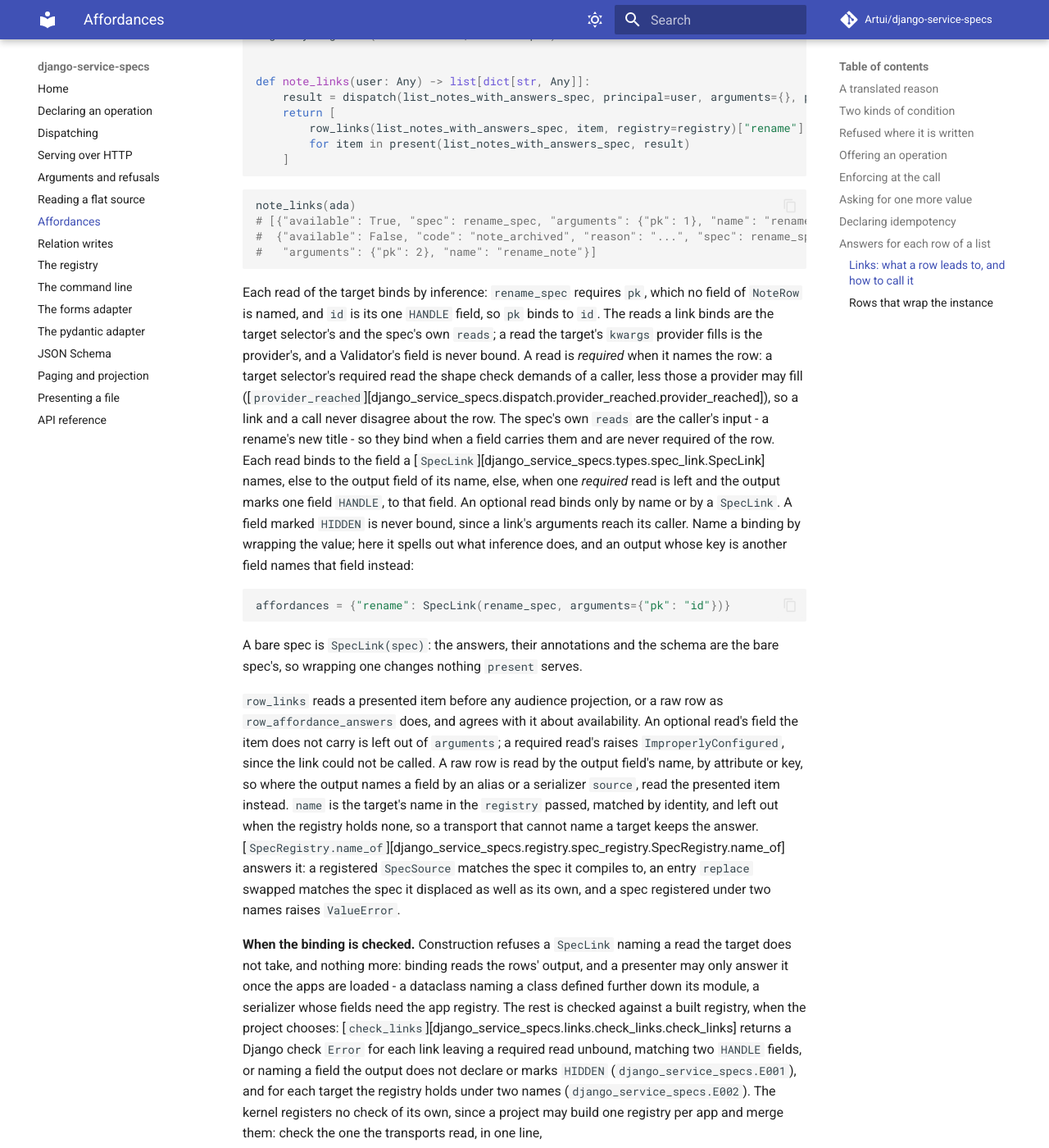
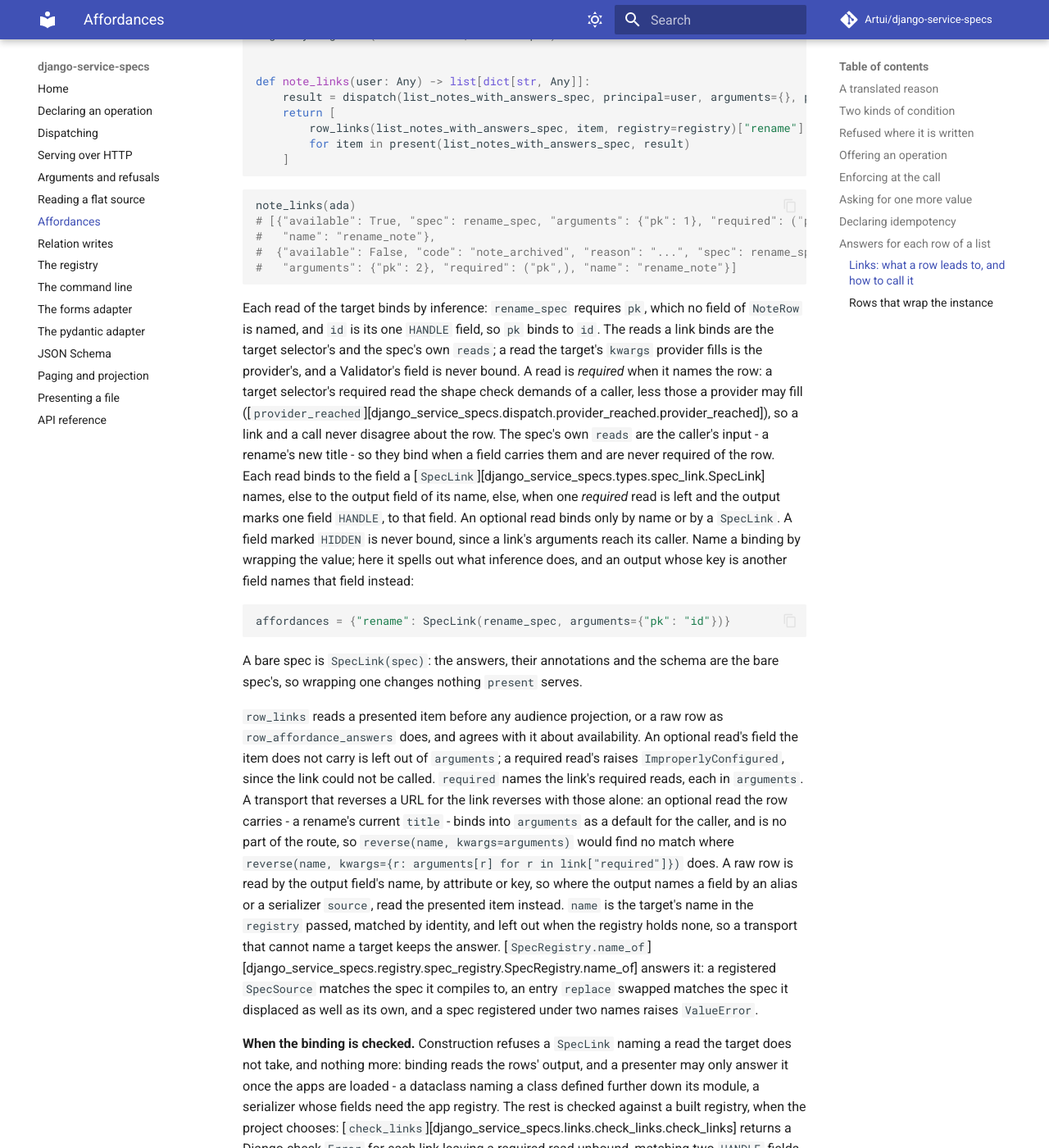
Before and after one commit to Artui/django-service-specs, an MkDocs documentation site: the page built from docs/affordances.md, in a window 1280 px wide and 1400 px high, scrolled down 8683 px. Shown: the whole window at 82% size. Built offline with MkDocs 1.6.1 and Material for MkDocs 9.7.7, drawn with Linux system fonts in a browser that asks for light colours; comment, search, counter and statistics services are not loaded.

Commit message:
row_links: each entry carries required, the link's required reads
A transport reversing a URL for a link reverses with the required reads
alone; arguments also binds optional reads the row carries.

Co-Authored-By: Claude Opus 5.5 <noreply@anthropic.com>

````diff
--- a/docs/affordances.md
+++ b/docs/affordances.md
@@ -372,9 +372,10 @@ docs/examples/affordances.py:links
 
 ```python
 note_links(ada)
-# [{"available": True, "spec": rename_spec, "arguments": {"pk": 1}, "name": "rename_note"},
+# [{"available": True, "spec": rename_spec, "arguments": {"pk": 1}, "required": ("pk",),
+#   "name": "rename_note"},
 #  {"available": False, "code": "note_archived", "reason": "...", "spec": rename_spec,
-#   "arguments": {"pk": 2}, "name": "rename_note"}]
+#   "arguments": {"pk": 2}, "required": ("pk",), "name": "rename_note"}]
 ```
 
 Each read of the target binds by inference: `rename_spec` requires `pk`, which
@@ -407,7 +408,12 @@ are the bare spec's, so wrapping one changes nothing `present` serves.
 as `row_affordance_answers` does, and agrees with it about availability. An
 optional read's field the item does not carry is left out of `arguments`; a
 required read's raises `ImproperlyConfigured`, since the link could not be
-called. A raw row is read by the output field's name, by attribute or key, so
+called. `required` names the link's required reads, each in `arguments`. A
+transport that reverses a URL for the link reverses with those alone: an
+optional read the row carries - a rename's current `title` - binds into
+`arguments` as a default for the caller, and is no part of the route, so
+`reverse(name, kwargs=arguments)` would find no match where
+`reverse(name, kwargs={r: arguments[r] for r in link["required"]})` does. A raw row is read by the output field's name, by attribute or key, so
 where the output names a field by an alias or a serializer `source`, read the
 presented item instead. `name` is the
 target's name in the `registry` passed, matched by identity, and left out when
````
Also changed, not shown: CHANGELOG.md (+8 -0 lines), 3 other files.
